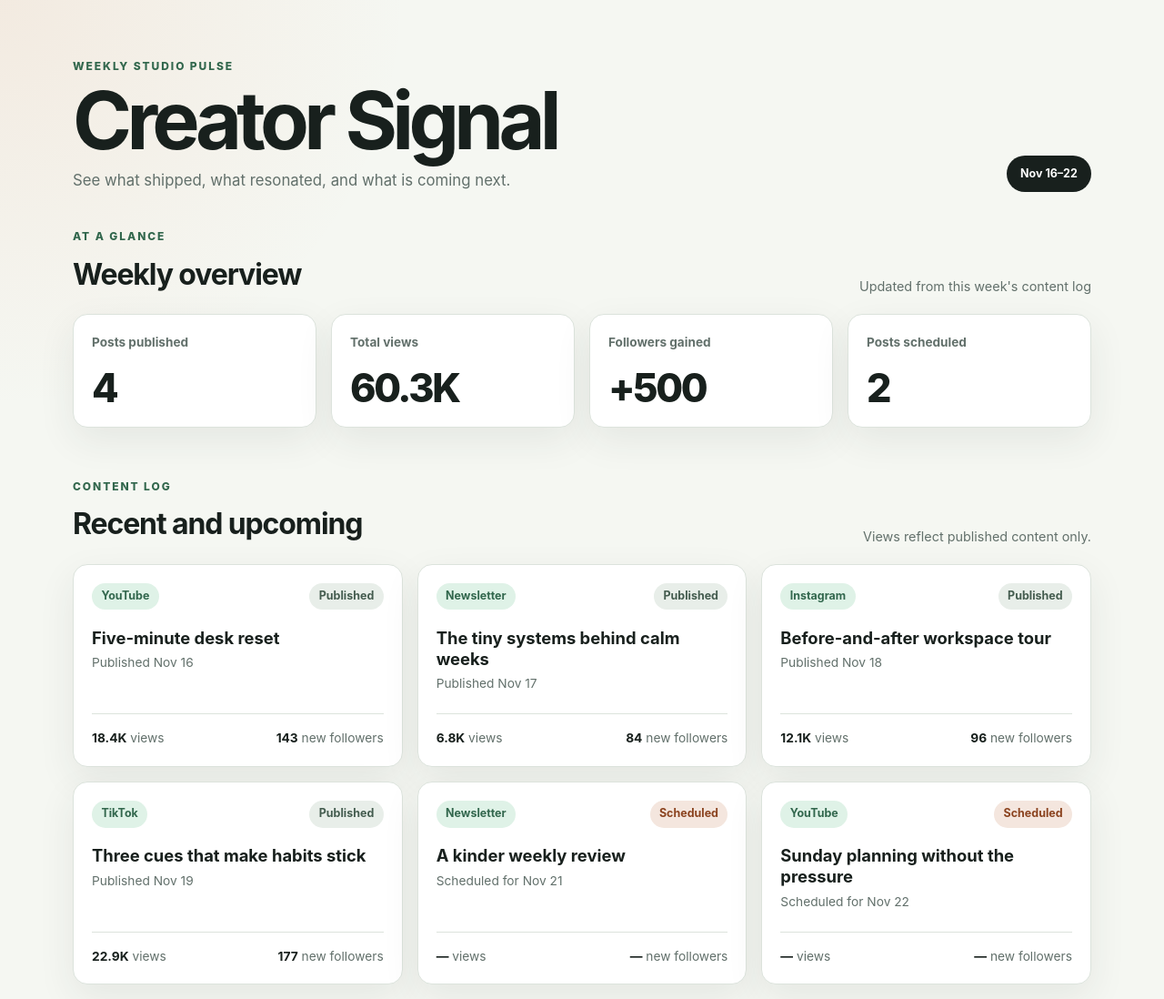
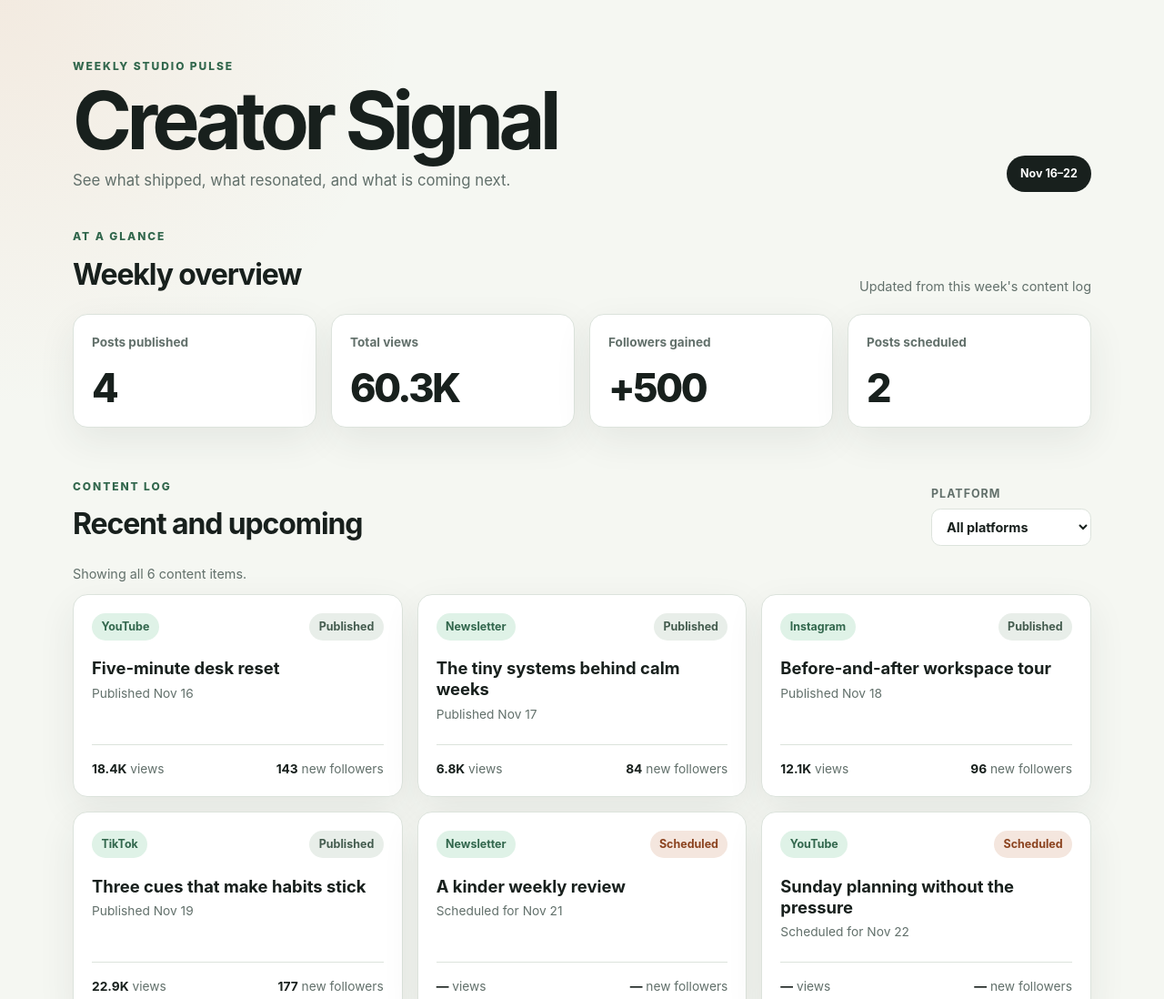
Before and after one commit to chocoHacks33/creator-signal-dashboard, a website: page index.html in a window 1280 px wide. Shown: the top 1098 px of the page at 91% size. Drawn offline with Linux system fonts and the light colour scheme.

Commit message:
Add platform filtering to content feed

```diff
--- a/app.js
+++ b/app.js
@@ -79,6 +79,14 @@ function formatCompactNumber(value) {
   }).format(value);
 }
 
+function filterContentByPlatform(items, platform) {
+  if (!platform || platform === "All") {
+    return [...items];
+  }
+
+  return items.filter((item) => item.platform === platform);
+}
+
 function metricCardTemplate(label, value) {
   return `
     <article class="metric-card">
@@ -118,6 +126,8 @@ function renderDashboard(doc = document) {
   const metricGrid = doc.querySelector("#metric-grid");
   const contentGrid = doc.querySelector("#content-grid");
   const lastUpdated = doc.querySelector("#last-updated");
+  const platformFilter = doc.querySelector("#platform-filter");
+  const filterSummary = doc.querySelector("#filter-summary");
 
   metricGrid.innerHTML = [
     metricCardTemplate("Posts published", summary.published),
@@ -126,8 +136,20 @@ function renderDashboard(doc = document) {
     metricCardTemplate("Posts scheduled", summary.scheduled),
   ].join("");
 
-  contentGrid.innerHTML = contentItems.map(contentCardTemplate).join("");
   lastUpdated.textContent = "Updated from this week's content log";
+
+  const renderContent = () => {
+    const platform = platformFilter.value;
+    const visibleItems = filterContentByPlatform(contentItems, platform);
+    contentGrid.innerHTML = visibleItems.map(contentCardTemplate).join("");
+    filterSummary.textContent =
+      platform === "All"
+        ? `Showing all ${visibleItems.length} content items.`
+        : `Showing ${visibleItems.length} ${platform} content ${visibleItems.length === 1 ? "item" : "items"}.`;
+  };
+
+  platformFilter.addEventListener("change", renderContent);
+  renderContent();
 }
 
 if (typeof document !== "undefined") {
@@ -139,6 +161,7 @@ if (typeof module !== "undefined") {
     contentItems,
     summarizeContent,
     formatCompactNumber,
+    filterContentByPlatform,
     metricCardTemplate,
     contentCardTemplate,
   };
--- a/index.html
+++ b/index.html
@@ -41,8 +41,18 @@
             <p class="eyebrow">Content log</p>
             <h2 id="content-heading">Recent and upcoming</h2>
           </div>
-          <p class="muted">Views reflect published content only.</p>
+          <label class="filter-control" for="platform-filter">
+            Platform
+            <select id="platform-filter">
+              <option value="All">All platforms</option>
+              <option value="YouTube">YouTube</option>
+              <option value="Newsletter">Newsletter</option>
+              <option value="Instagram">Instagram</option>
+              <option value="TikTok">TikTok</option>
+            </select>
+          </label>
         </div>
+        <p id="filter-summary" class="muted" aria-live="polite"></p>
         <div id="content-grid" class="content-grid"></div>
       </section>
     </main>
--- a/styles.css
+++ b/styles.css
@@ -130,6 +130,30 @@ h2 {
   font-size: 0.9rem;
 }
 
+.filter-control {
+  display: grid;
+  gap: 0.35rem;
+  color: var(--muted);
+  font-size: 0.78rem;
+  font-weight: 750;
+  letter-spacing: 0.08em;
+  text-transform: uppercase;
+}
+
+.filter-control select {
+  min-width: 11rem;
+  padding: 0.65rem 2.2rem 0.65rem 0.75rem;
+  border: 1px solid var(--line);
+  border-radius: 0.65rem;
+  background: var(--surface);
+  color: var(--ink);
+  font: inherit;
+  font-size: 0.9rem;
+  font-weight: 650;
+  letter-spacing: normal;
+  text-transform: none;
+}
+
 .metric-grid {
   display: grid;
   grid-template-columns: repeat(4, minmax(0, 1fr));
@@ -167,6 +191,7 @@ h2 {
   display: grid;
   grid-template-columns: repeat(3, minmax(0, 1fr));
   gap: 1rem;
+  margin-top: 0.75rem;
 }
 
 .content-card {
```
Also changed, not shown: test/app.test.js (+15 -0 lines), README.md.
